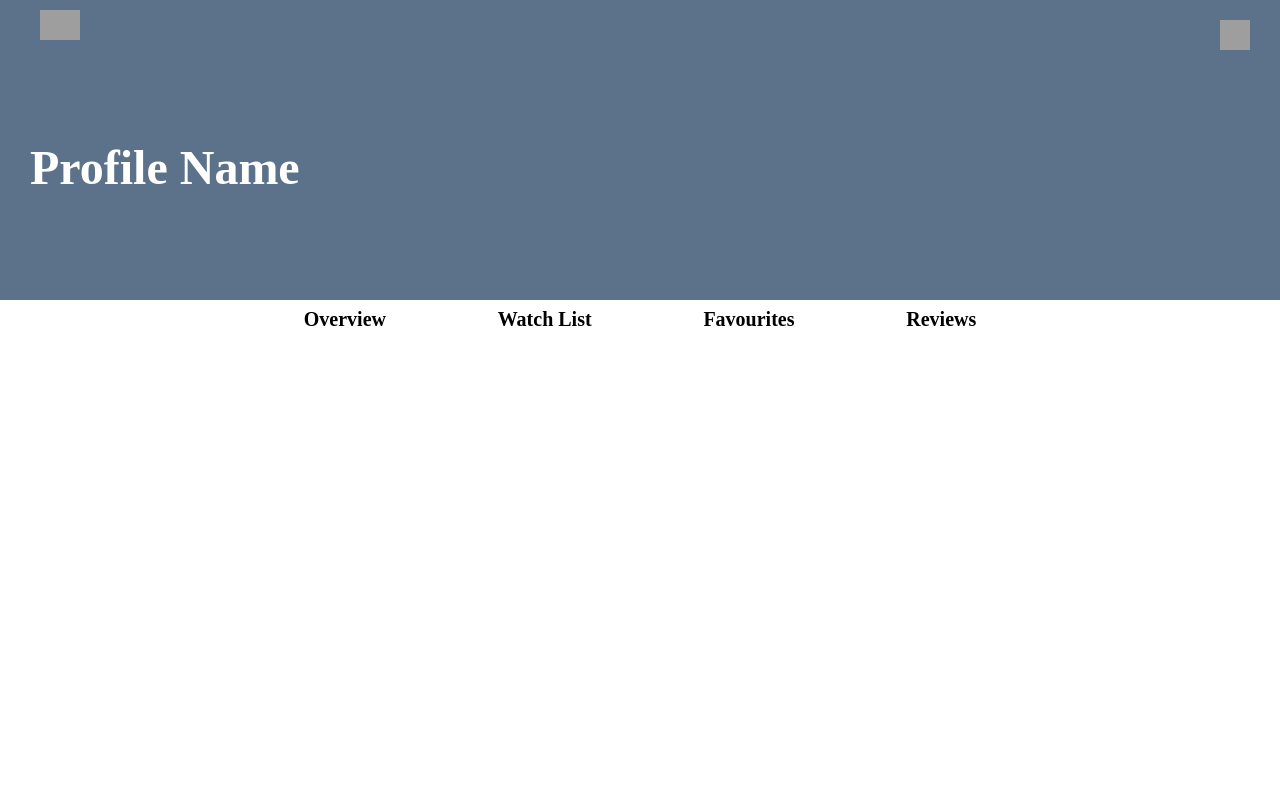
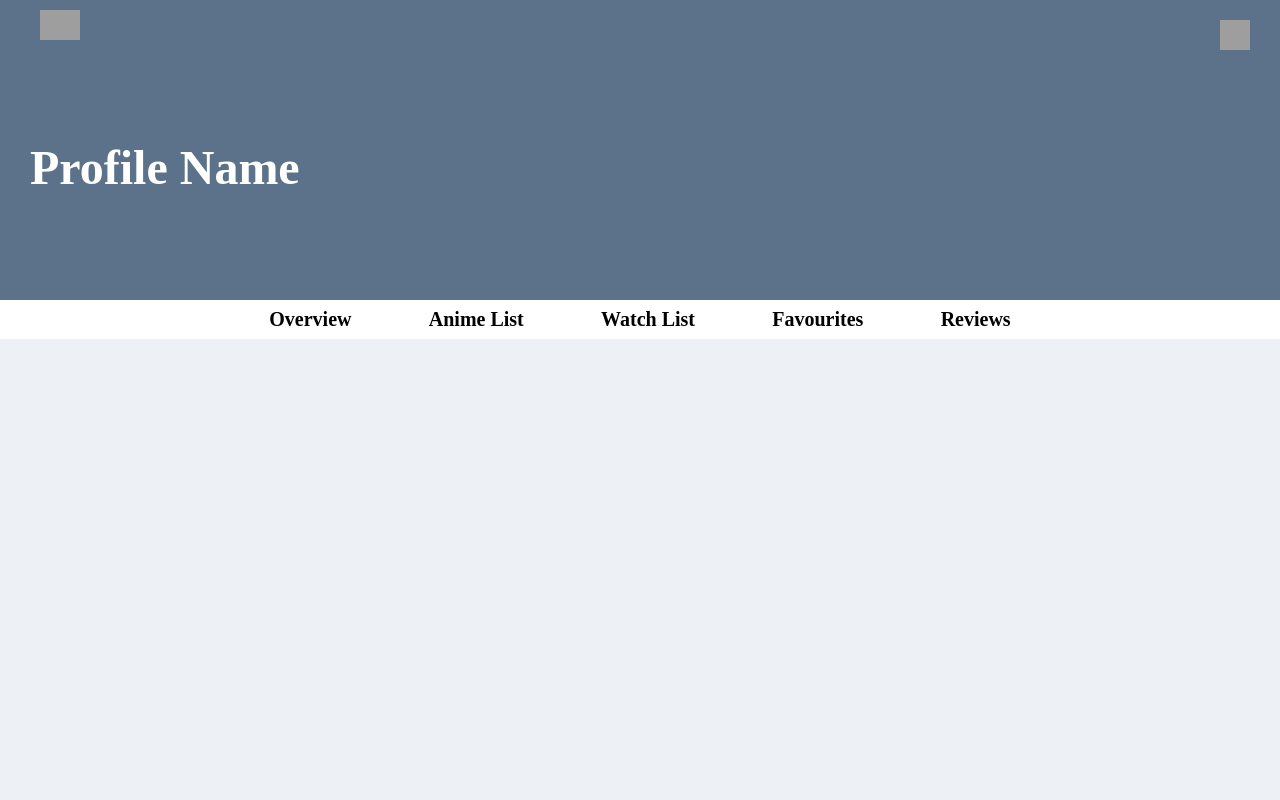
Before and after one commit to Kozmo119/Animu, a React (Create React App) app: page /profile in a window 1280 px wide. Shown: the top 800 px of the page. Built offline with nearby package versions, Linux system fonts and the light colour scheme; grey boxes are pictures that could not be loaded.

Commit message:
for team

```diff
--- a/src/components/Login/SigninForm.js
+++ b/src/components/Login/SigninForm.js
@@ -52,7 +52,7 @@ const SigninForm = () => {
         <br />
         <br />
 
-        <Link to='/homepage' style={{ textDecoration: "none" }}>
+        <Link to='/profile' style={{ textDecoration: "none" }}>
         <Button
           style={{
             borderRadius: 5,
--- a/src/components/Navbar/Navbar.js
+++ b/src/components/Navbar/Navbar.js
@@ -12,10 +12,10 @@ const Navbar = () => {
 
         <img
           className="logo"
-          src="https://upload.wikimedia.org/wikipedia/commons/thumb/8/84/Apple_Computer_Logo_rainbow.svg/1757px-Apple_Computer_Logo_rainbow.svg.png"
+          src="https://assets.stickpng.com/images/580b57fcd9996e24bc43c529.png"
           style={{
-            width: "60px",
-            height: "55px",
+            width: "85px",
+            height: "75px",
           }}
           alt="logo"
         />
--- a/src/components/Profile/ProfileBanner.css
+++ b/src/components/Profile/ProfileBanner.css
@@ -2,6 +2,7 @@
 .profile-container {
     width: 100%;
     height: 100vh;
+    background-color: rgba(237,241,245);
 }
 
 .banner-profile {
--- a/src/components/Profile/ProfileNav.css
+++ b/src/components/Profile/ProfileNav.css
@@ -3,12 +3,15 @@
     text-align: center;
     padding-left: 15%;
     padding-right: 15%;
+    background-color: white;
 }
 
 .profileNavContainer {
     display: flex;
     justify-content: space-evenly;
     padding-top: 8px;
+    padding-bottom: 8px;
+
 }
 
 .profileNavContainer h1 {
--- a/src/components/Profile/ProfileNav.js
+++ b/src/components/Profile/ProfileNav.js
@@ -1,11 +1,15 @@
 import React from "react";
 import "./ProfileNav.css";
+import { Link } from "react-router-dom";
 
 function ProfileNav() {
   return (
     <div className="profileNav-container">
         <div className="profileNavContainer">
       <h1>Overview</h1>
+      <Link to='/homepage' style={{textDecoration: "none", color: "black"}}>
+      <h1>Anime List</h1>
+      </Link>
       <h1>Watch List</h1>
       <h1>Favourites</h1>
       <h1>Reviews</h1>
```
